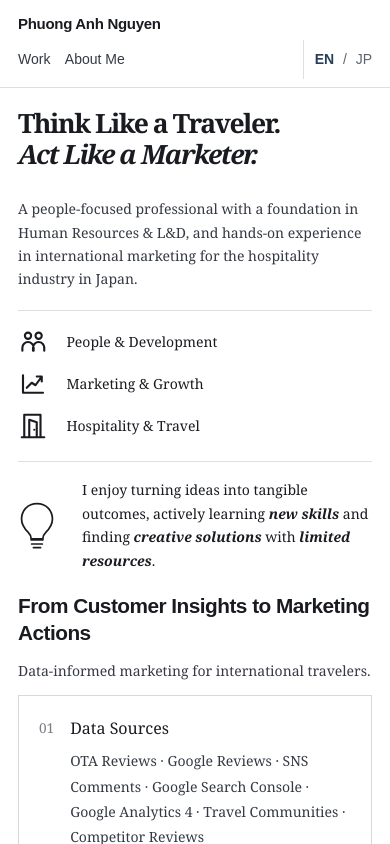
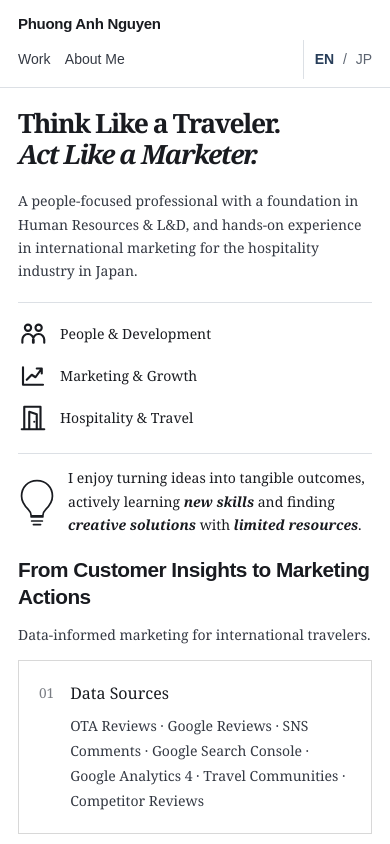
Before and after one commit to phuonganhngh/mkt, a Next.js app: page / in a window 390 px wide. Shown: the top 844 px of the page. Built offline with nearby package versions, Linux system fonts and the light colour scheme.

Commit message:
Apply approved Home editorial spacing across desktop and mobile

```diff
--- a/app/styles.css
+++ b/app/styles.css
@@ -869,3 +869,13 @@ html[lang="en"] .website-role-duty-copy {
 @media (min-width: 721px) {
   .insights-steps { width: 85%; margin-inline: auto; }
 }
+
+/* Approved Home editorial spacing, shared across locales. */
+.home-editorial-body { margin-top: var(--space-section); }
+.home-editorial-focus { gap: var(--space-heading); }
+.home-editorial-focus-item { gap: var(--space-heading); }
+.home-intro-editorial .home-editorial-philosophy {
+  margin-top: var(--space-section);
+  padding-top: var(--space-heading);
+  gap: var(--space-heading);
+}
```
